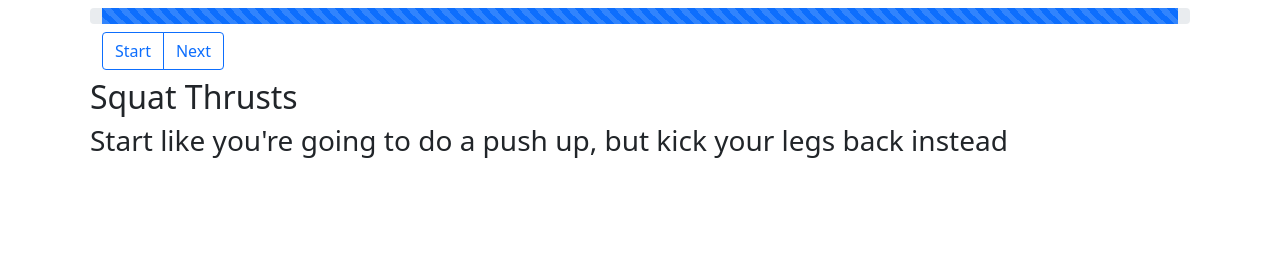
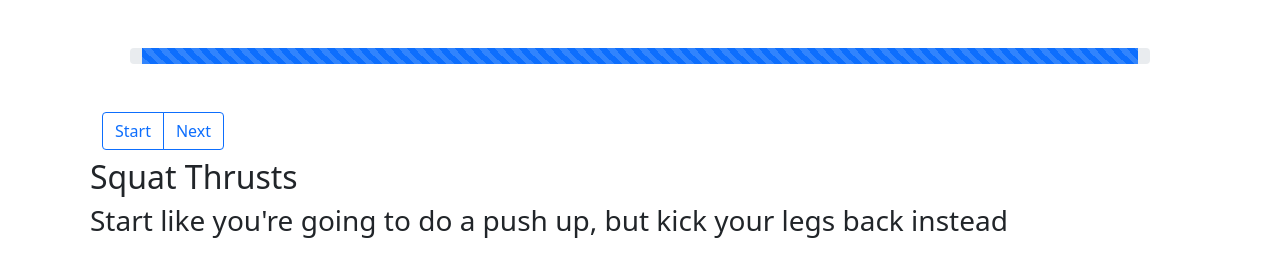
Before and after one commit to genehemias/ShortWorkout, a plain HTML site: page src/index.html in a window 1280 px wide. Drawn offline with nearby package versions, Linux system fonts and the light colour scheme.

Commit message:
increase margin on progress bar

```diff
--- a/src/index.html
+++ b/src/index.html
@@ -12,7 +12,7 @@
     </head>
     <body>
         <div class="container">
-            <div class="row m-2">
+            <div class="row m-5">
                 <div class="progress">
                     <div id="progress-bar" class="progress-bar progress-bar-striped progress-bar-animated" role="progressbar"
                         aria-valuenow="0"
```
